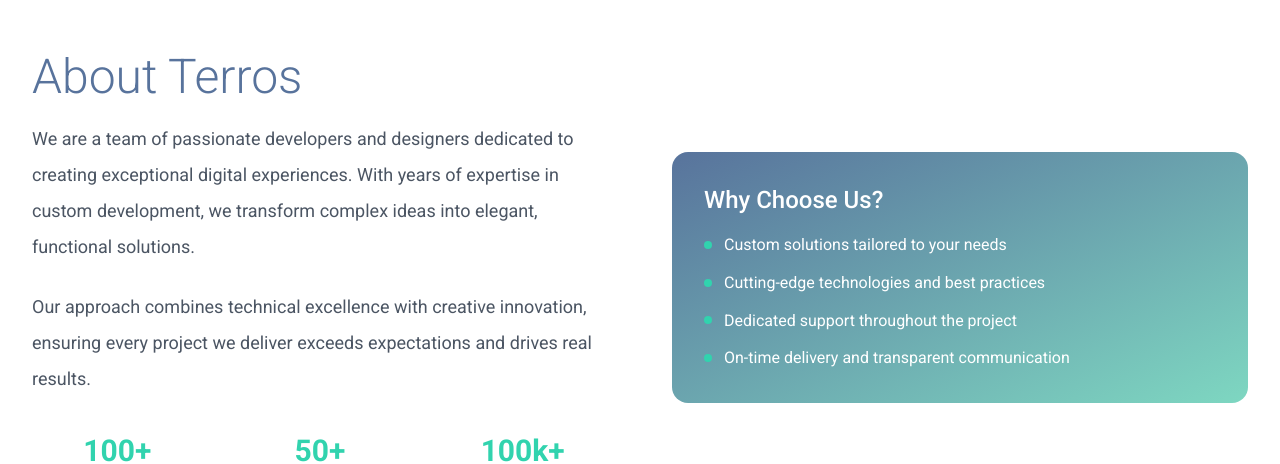
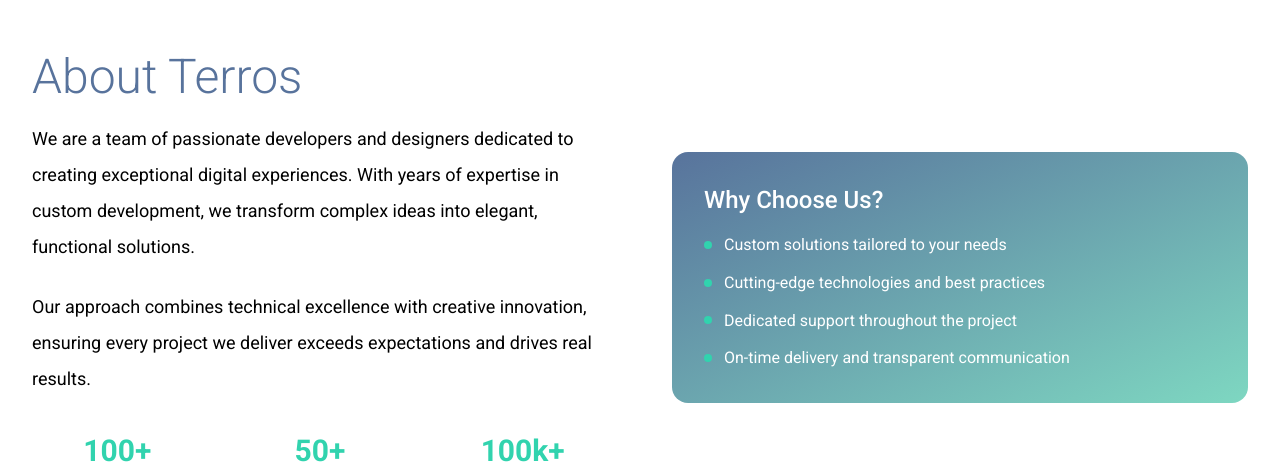
Before and after one commit to charlotteforte/testtest, a React (Vite) app: page / in a window 1280 px wide. Shown: the part 1380-1844 px from the top of the page. Built offline with nearby package versions, Linux system fonts and the light colour scheme.

Commit message:
helloleo: feat: speed up animation and change text color to black

```diff
--- a/src/animations.ts
+++ b/src/animations.ts
@@ -4,8 +4,8 @@
     y: 0,
     opacity: 1,
     transition: {
-      delay: i * 0.03,
-      duration: 0.4,
+      delay: i * 0.01,
+      duration: 0.2,
       ease: "easeOut",
     },
   },
--- a/src/components/About.tsx
+++ b/src/components/About.tsx
@@ -22,7 +22,7 @@
             <h2 className="text-4xl md:text-5xl font-light text-terros-blue mb-6">
               About Terros
             </h2>
-            <div className="text-lg text-gray-600 mb-6">
+            <div className="text-lg text-black mb-6">
               <p>
                 {phrase.split(" ").map((word: string, index: number) => (
                   <span key={index} className="inline-block overflow-hidden">
@@ -38,7 +38,7 @@
                 ))}
               </p>
             </div>
-            <div className="text-lg text-gray-600 mb-8">
+            <div className="text-lg text-black mb-8">
               <p>
                 {paragraph.split(" ").map((word: string, index: number) => (
                   <span key={index} className="inline-block overflow-hidden">
```
